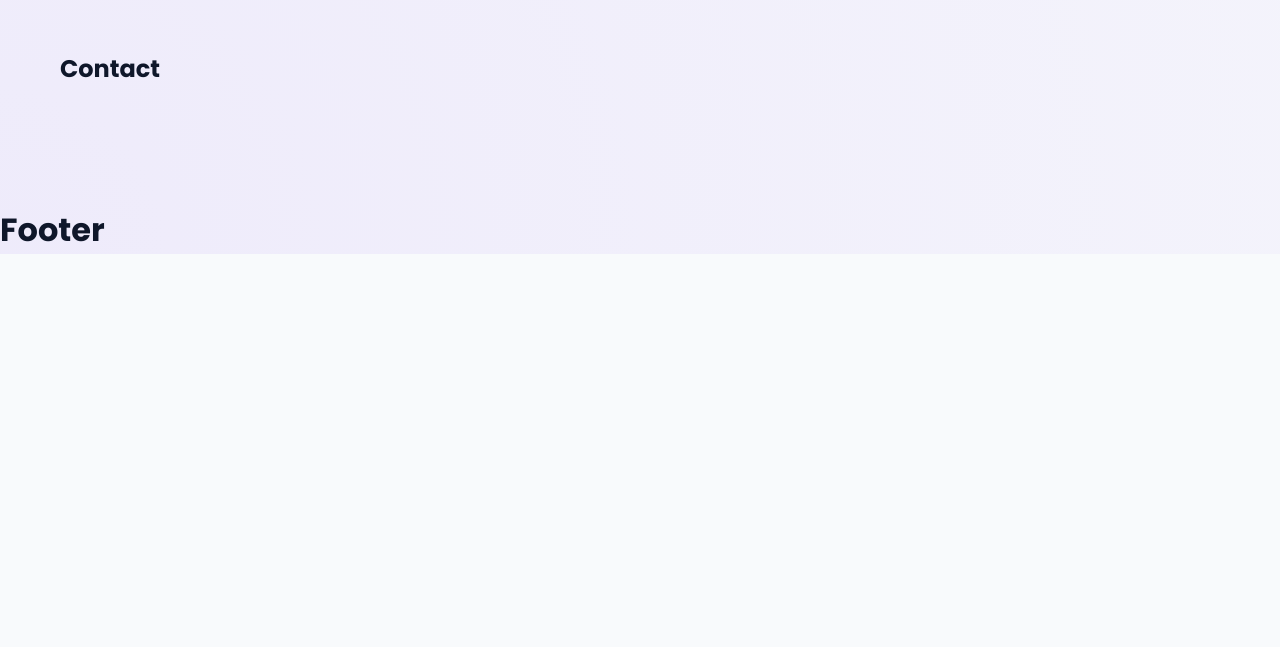
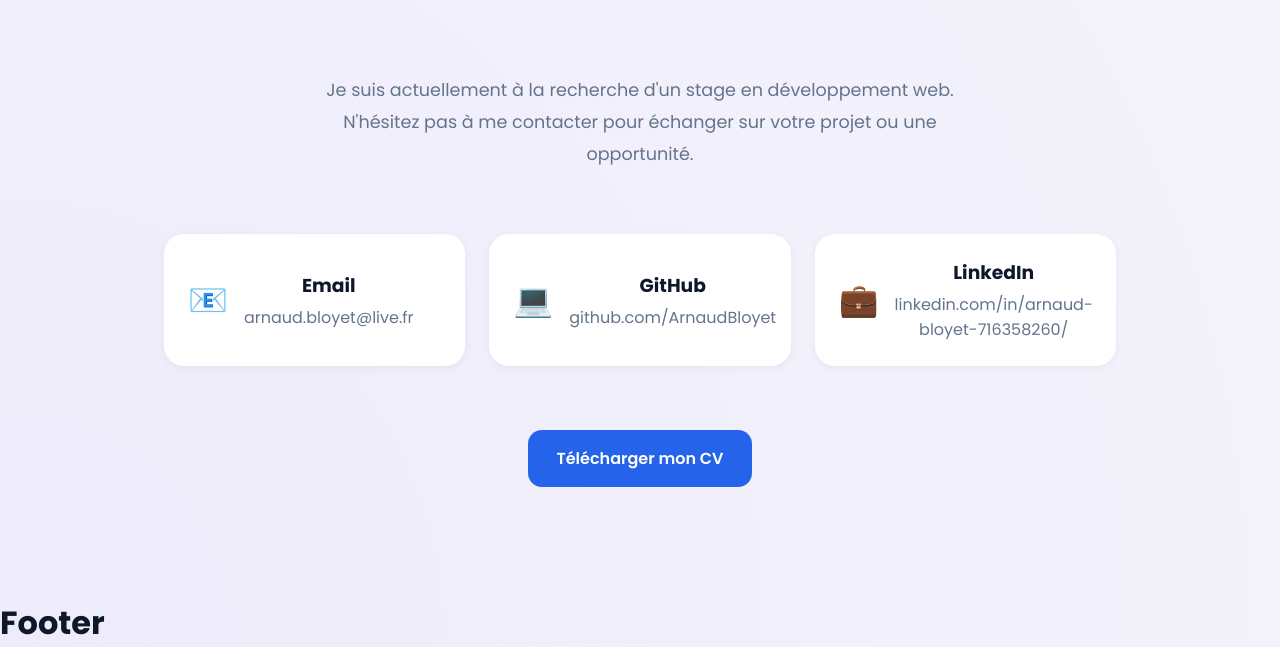
Before and after one commit to ArnaudBloyet/portfolio, a Svelte app: page / in a window 1280 px wide. Shown: the part 4884-5531 px from the top of the page. Before the commit the page ends 5138 px from the top, so only its background shows below. Built offline with nearby package versions, Linux system fonts and the light colour scheme.

Commit message:
feat(contact): create contact section

```diff
--- a/src/components/sections/Contact.svelte
+++ b/src/components/sections/Contact.svelte
@@ -1,3 +1,153 @@
-<section id="contact">
-    <h1>Contact</h1>
+<script>
+    import SectionTitle from "../ui/SectionTitle.svelte";
+    import Button from "../ui/Button.svelte";
+</script>
+
+<section class="contact" id="contact">
+
+    <SectionTitle>
+        Contact
+    </SectionTitle>
+
+    <p class="contact__intro">
+        Je suis actuellement à la recherche d'un stage en développement web.
+        N'hésitez pas à me contacter pour échanger sur votre projet ou une opportunité.
+    </p>
+
+    <div class="contact__cards">
+
+        <a href="mailto:arnaud.bloyet@live.fr" class="contact__card">
+            <span>📧</span>
+            <div>
+                <h3>Email</h3>
+                <p>arnaud.bloyet@live.fr</p>
+            </div>
+        </a>
+
+        <a href="https://github.com/ArnaudBloyet" target="_blank" class="contact__card">
+            <span>💻</span>
+            <div>
+                <h3>GitHub</h3>
+                <p>github.com/ArnaudBloyet</p>
+            </div>
+        </a>
+
+        <a href="https://linkedin.com/in/arnaud-bloyet-716358260/" target="_blank" class="contact__card">
+            <span>💼</span>
+            <div>
+                <h3>LinkedIn</h3>
+                <p>linkedin.com/in/arnaud-bloyet-716358260/</p>
+            </div>
+        </a>
+
+    </div>
+
+    <div class="contact__button">
+
+        <Button
+            href="/cv.pdf"
+            variant="primary">
+
+            Télécharger mon CV
+
+        </Button>
+
+    </div>
+
 </section>
+
+<style>
+
+.contact{
+
+    max-width:1000px;
+
+    margin:auto;
+
+    padding:7rem 1.5rem;
+
+    text-align:center;
+
+}
+
+.contact__intro{
+
+    max-width:700px;
+
+    margin:2rem auto 4rem;
+
+    color:#64748b;
+
+    line-height:1.8;
+
+    font-size:1.1rem;
+
+}
+
+.contact__cards{
+
+    display:grid;
+
+    grid-template-columns:repeat(auto-fit,minmax(280px,1fr));
+
+    gap:1.5rem;
+
+}
+
+.contact__card{
+
+    display:flex;
+
+    align-items:center;
+
+    gap:1rem;
+
+    padding:1.5rem;
+
+    background:white;
+
+    border-radius:20px;
+
+    text-decoration:none;
+
+    color:inherit;
+
+    box-shadow:var(--shadow-sm);
+
+    transition:.3s;
+
+}
+
+.contact__card:hover{
+
+    transform:translateY(-8px);
+
+    box-shadow:var(--shadow-md);
+
+}
+
+.contact__card span{
+
+    font-size:2rem;
+
+}
+
+.contact__card h3{
+
+    margin-bottom:.3rem;
+
+}
+
+.contact__card p{
+
+    color:#64748b;
+
+}
+
+.contact__button{
+
+    margin-top:4rem;
+
+}
+
+</style>
```
